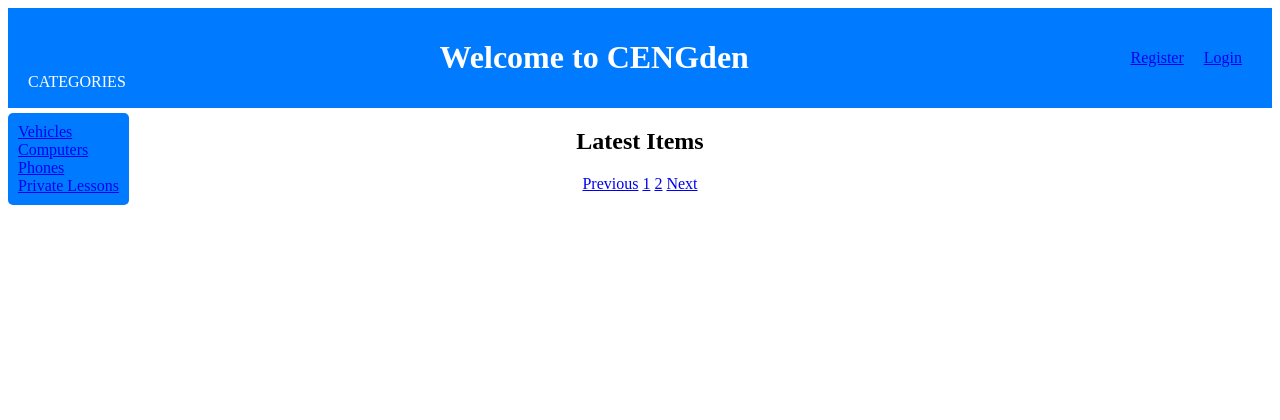
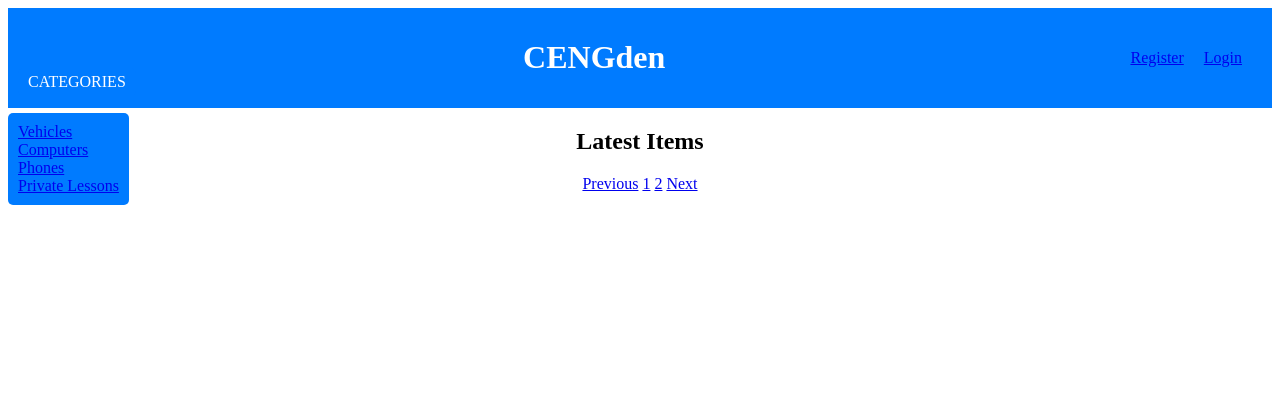
Before and after one commit to avsaralpay/cengden, a Flask app: page / in a window 1280 px wide. Shown: the top 420 px of the page. Run offline with Flask 2, Linux system fonts and the light colour scheme; some libraries are stand-ins or nearby versions.

Commit message:
sdfsdfsd

```diff
--- a/templates/index.html
+++ b/templates/index.html
@@ -90,7 +90,7 @@
 <body>
     <div class="header">
         <div class="header-content">
-            <h1>Welcome to CENGden</h1>
+            <h1>CENGden</h1>
         </div>
         <div>
             <ul class="menu">
```
